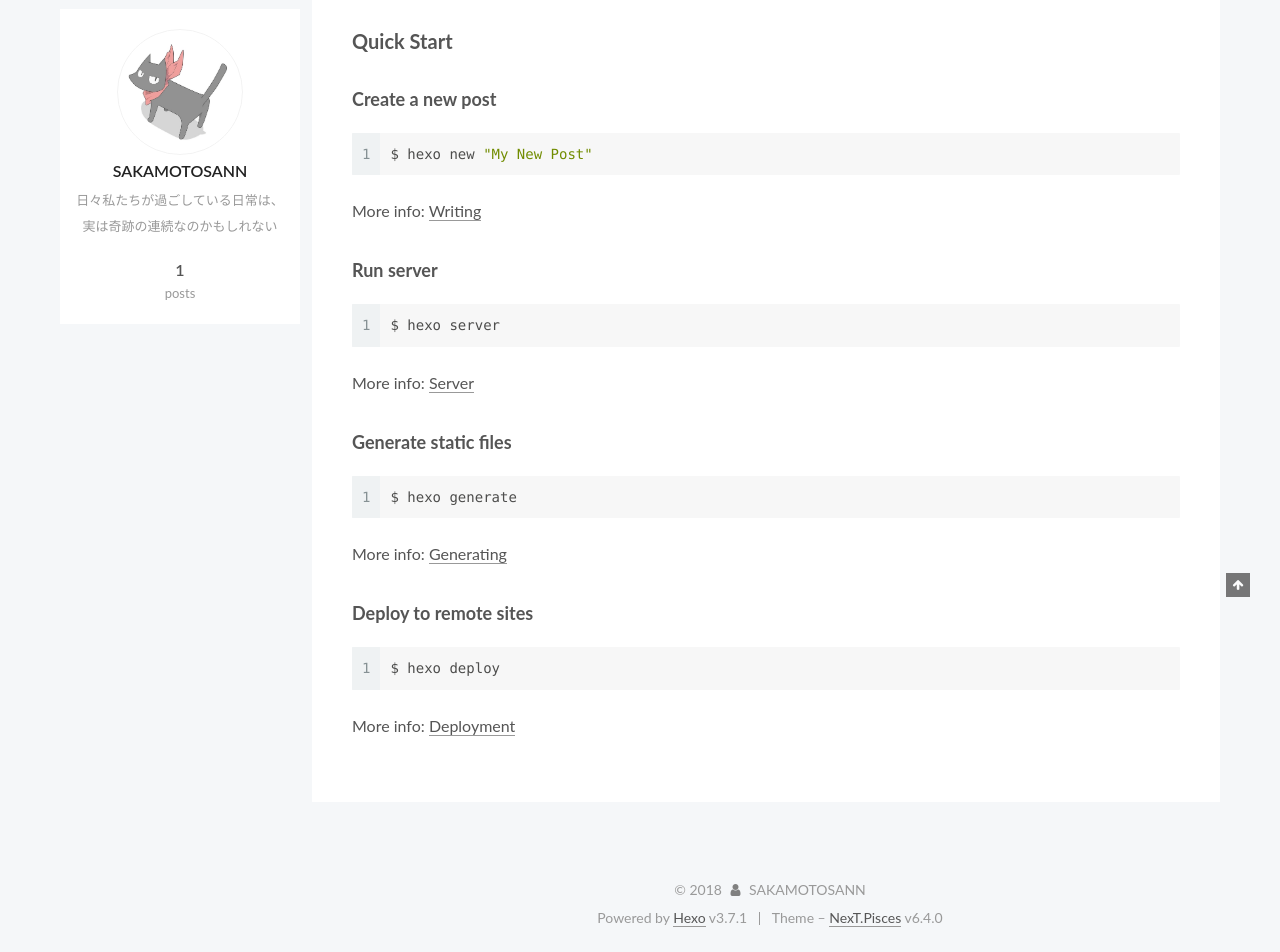
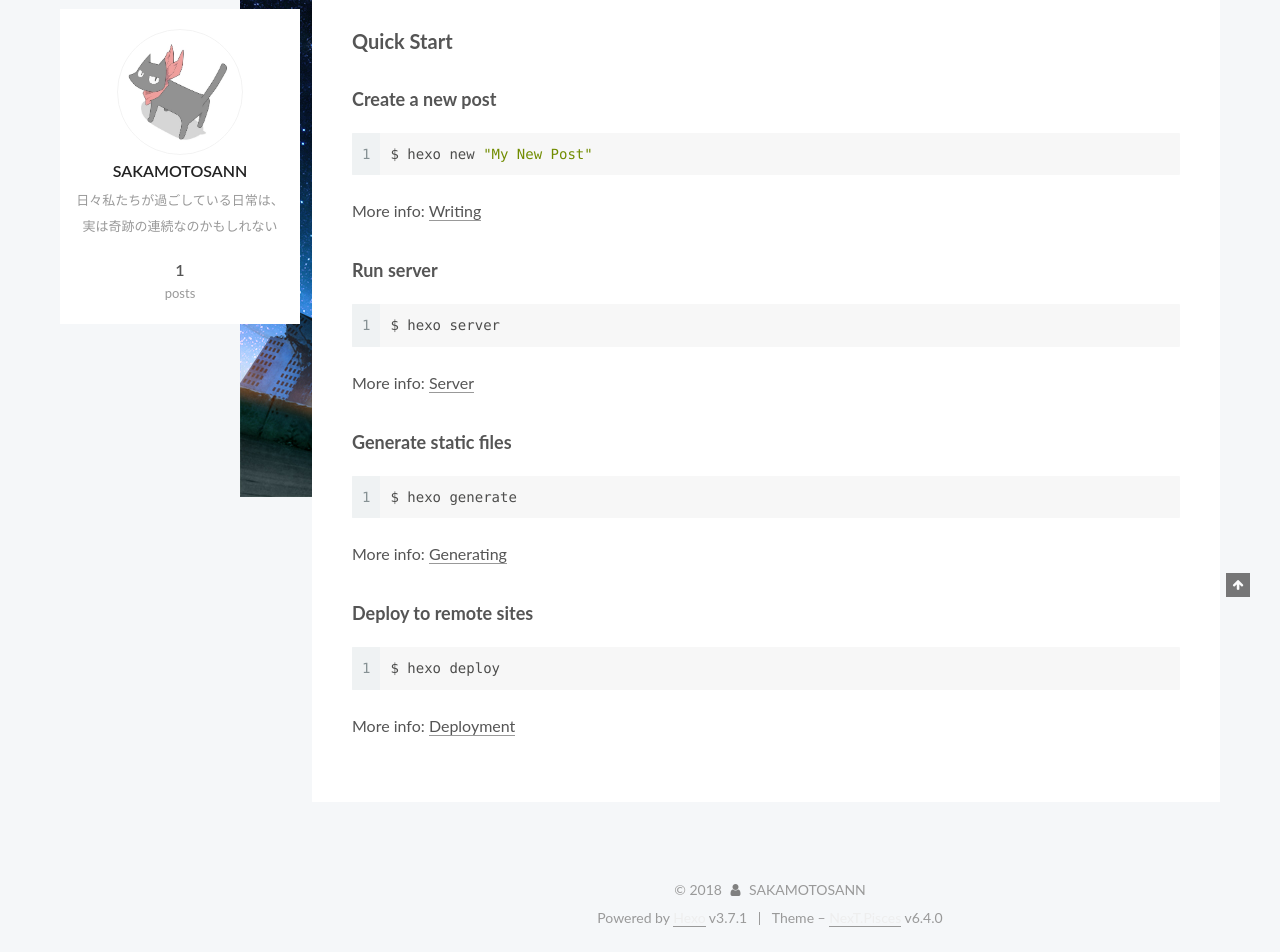
Before and after one commit to sakamotosann/sakamotosann.github.io, a plain HTML site: page index.html in a window 1280 px wide. Shown: the part 303-1255 px from the top of the page. Drawn offline with Linux system fonts and the light colour scheme.

Commit message:
Site updated: 2018-08-29 18:45:53

```diff
--- a/css/main.css
+++ b/css/main.css
@@ -1842,7 +1842,7 @@ pre .javascript .function {
   width: 4px;
   height: 4px;
   border-radius: 50%;
-  background: #ffed3c;
+  background: #42a8ff;
 }
 .links-of-blogroll {
   font-size: 13px;
@@ -2945,3 +2945,14 @@ ul.breadcrumb li+li:last-child {
     text-align: justify;
   }
 }
+@media screen and (min-width: 1200px) {
+  body {
+    background-image: url("/images/background.jpg");
+    background-repeat: no-repeat;
+    background-attachment: fixed;
+    background-position: 50% 50%;
+  }
+  #footer a {
+    color: #eee;
+  }
+}
```
Also changed, not shown: images/background.jpg (added).
